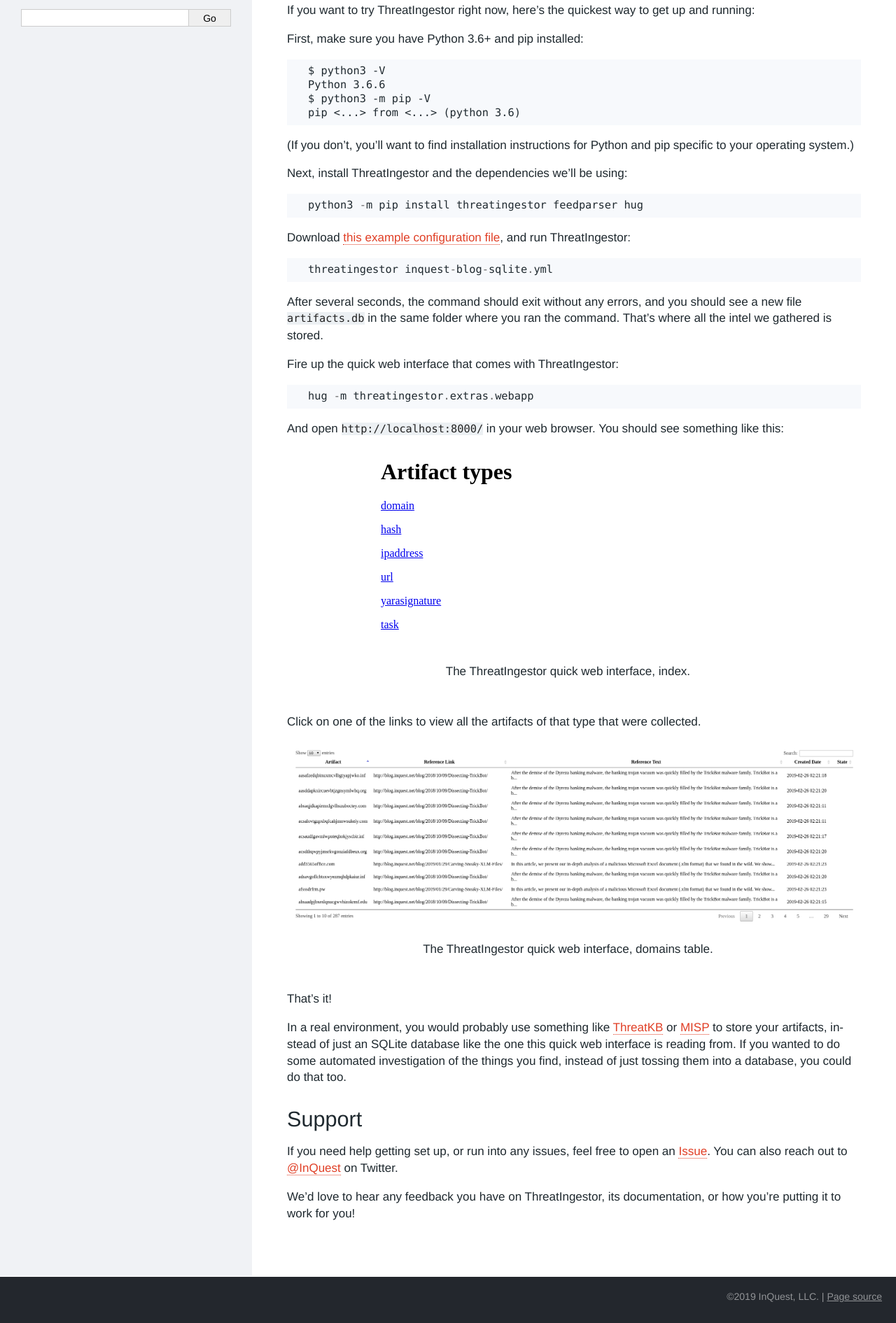
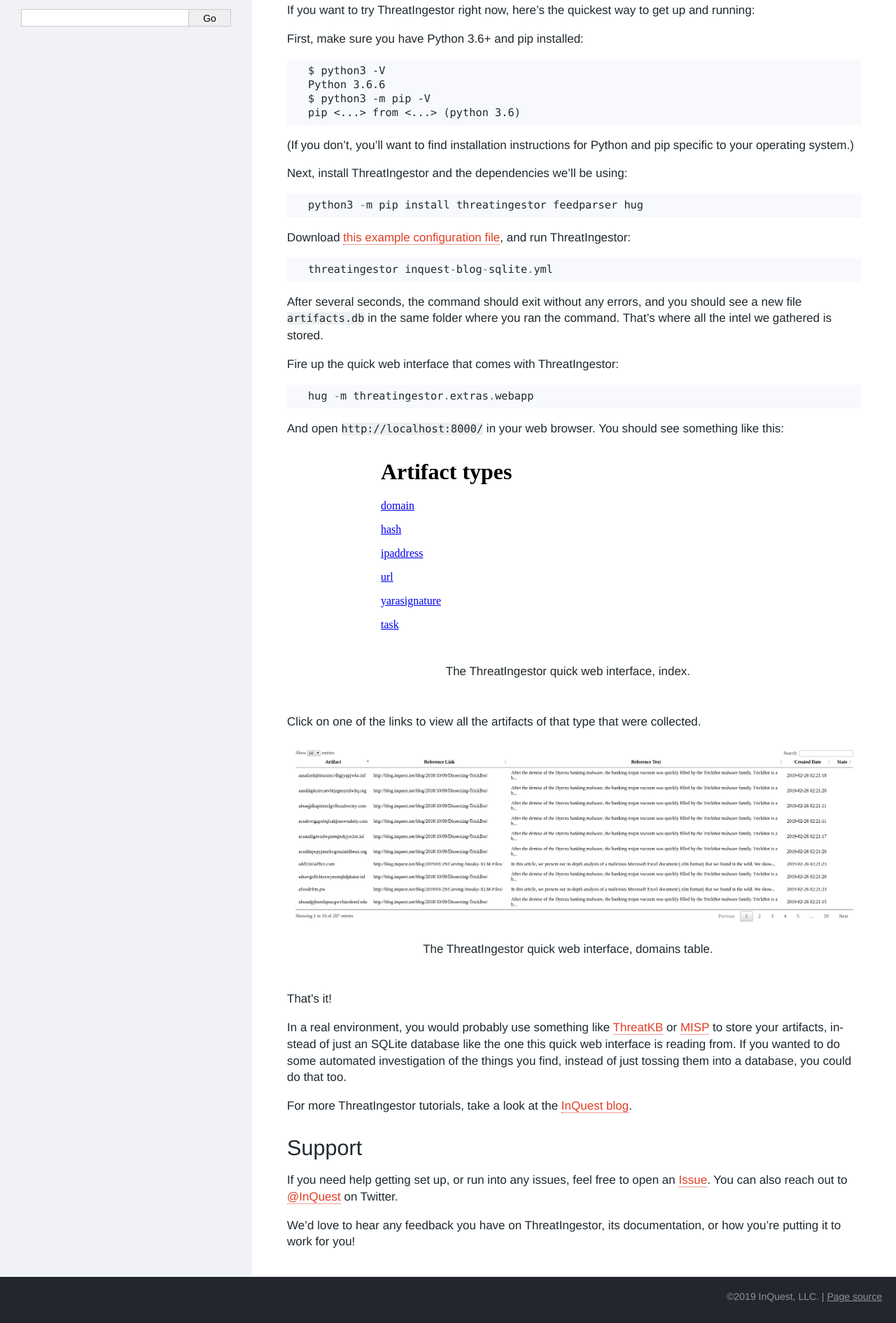
Before and after one commit to InQuest/ThreatIngestor, a Sphinx documentation site: the page built from docs/welcome.rst, in a window 1280 px wide. Shown: the part 781-2672 px from the top of the page at 70% size. Built offline with Sphinx 7.4.7, drawn with Linux system fonts in a browser that asks for light colours; some web fonts are replaced.

Commit message:
Link to ThreatIngestor posts on InQuest blog

```diff
--- a/README.rst
+++ b/README.rst
@@ -29,7 +29,7 @@
 
 ThreatIngestor can be configured to watch Twitter, RSS feeds, or other sources, extract meaningful information such as malicious IPs/domains and YARA signatures, and send that information to another system for analysis.
 
-`Try it out!`_
+Try it out now with this `quick walkthrough`_, or see more `ThreatIngestor walkthroughs`_ on the InQuest blog.
 
 Installation
 ------------
@@ -110,4 +110,5 @@
 .. _full installation instructions: https://inquest.readthedocs.io/projects/threatingestor/en/latest/installation.html
 .. _Issue: https://github.com/InQuest/ThreatIngestor/issues
 .. _@InQuest: https://twitter.com/InQuest
-.. _Try it out!: https://inquest.readthedocs.io/projects/threatingestor/en/latest/welcome.html#try-it-out
+.. _quick walkthrough: https://inquest.readthedocs.io/projects/threatingestor/en/latest/welcome.html#try-it-out
+.. _ThreatIngestor walkthroughs: https://inquest.net/taxonomy/term/42
--- a/docs/welcome.rst
+++ b/docs/welcome.rst
@@ -65,6 +65,8 @@
 
 In a real environment, you would probably use something like ThreatKB_ or MISP_ to store your artifacts, instead of just an SQLite database like the one this quick web interface is reading from. If you wanted to do some automated investigation of the things you find, instead of just tossing them into a database, you could do that too.
 
+For more ThreatIngestor tutorials, take a look at the `InQuest blog`_.
+
 Support
 -------
 
@@ -78,3 +80,4 @@
 .. _MISP: https://www.misp-project.org/
 .. _Issue: https://github.com/InQuest/ThreatIngestor/issues
 .. _@InQuest: https://twitter.com/InQuest
+.. _InQuest blog: https://inquest.net/taxonomy/term/42
```
